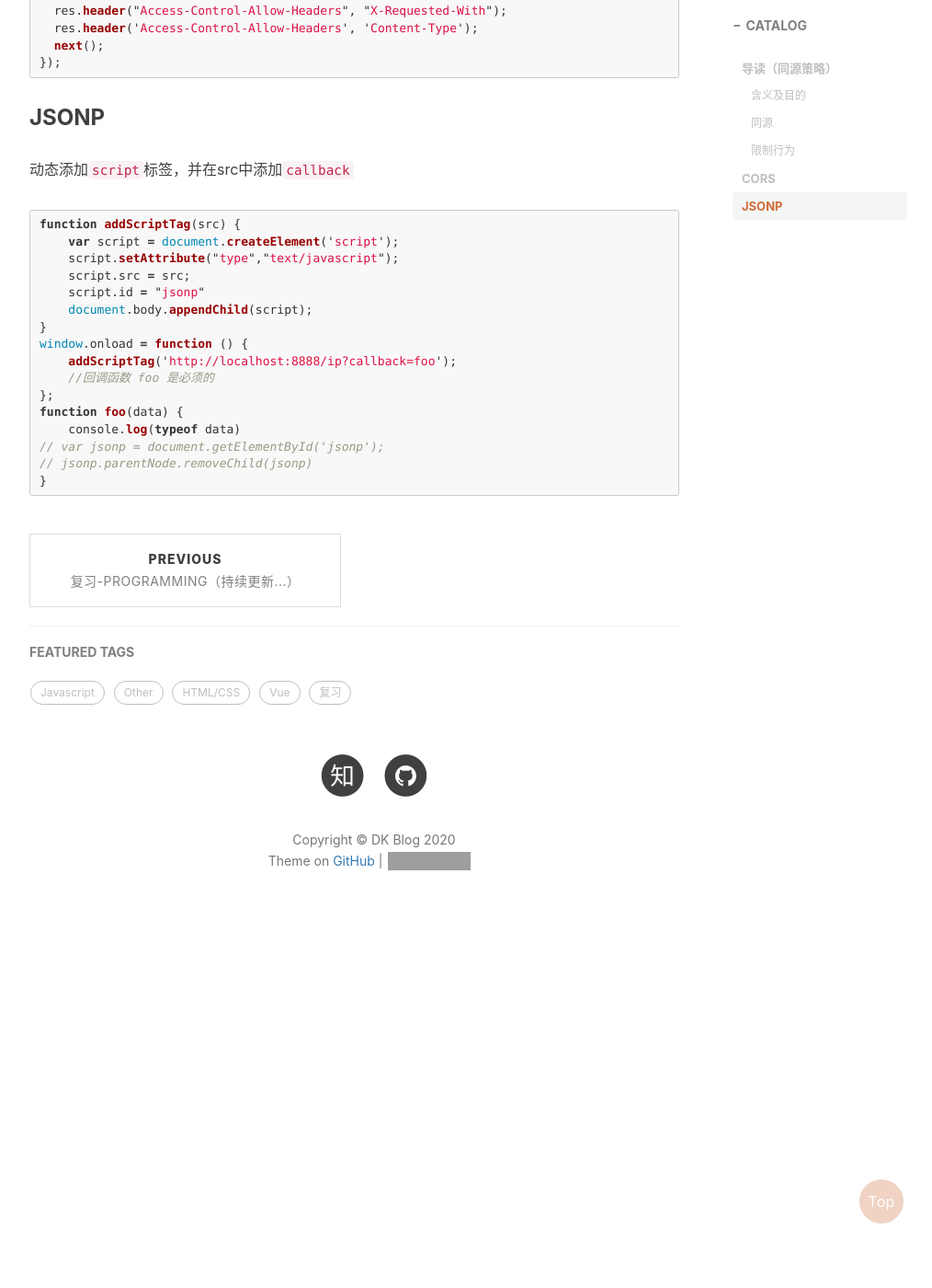
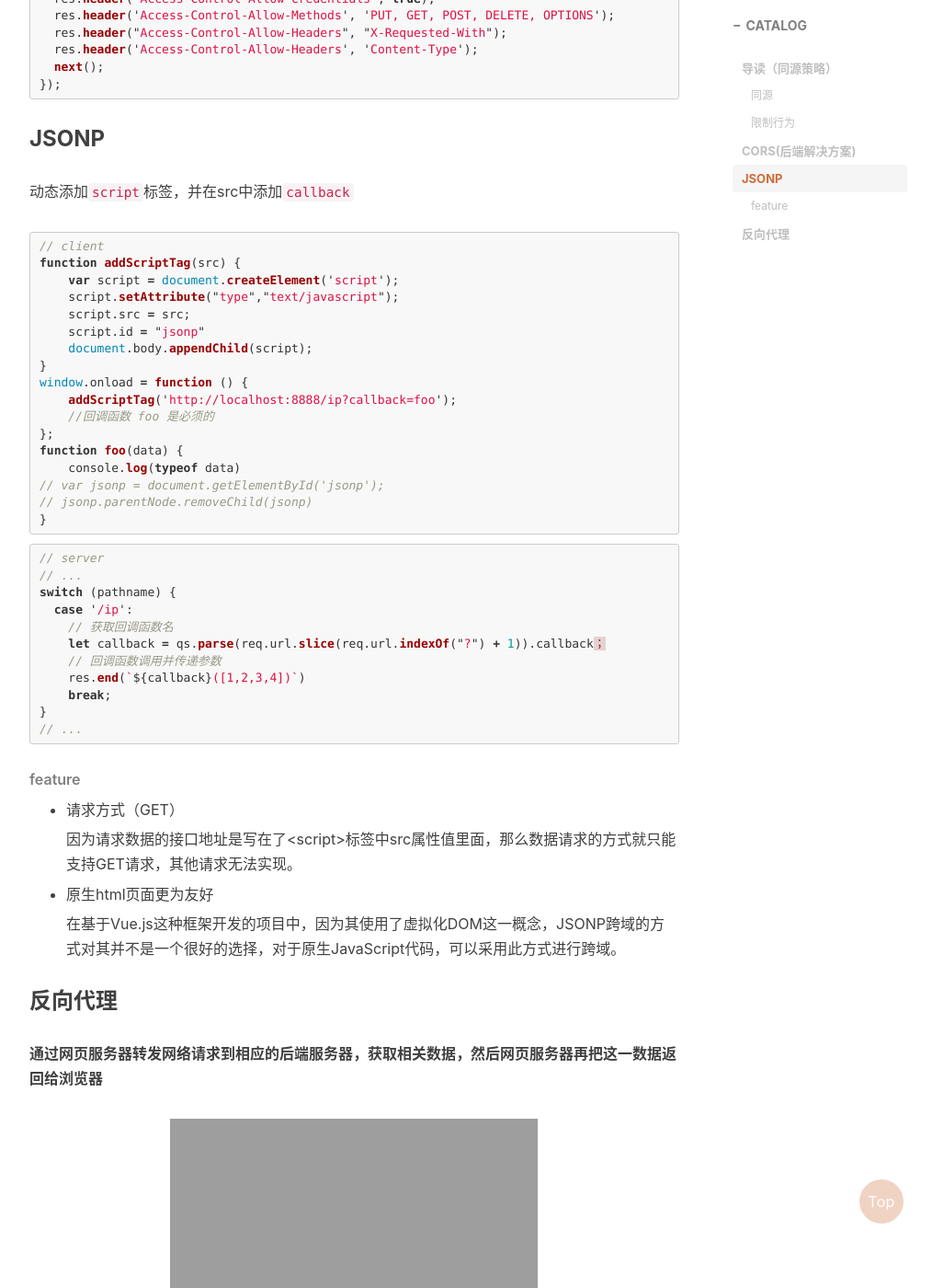
Before and after one commit to KAngJoin/KAngJoin.github.io, a Jekyll site: the page built from _posts/2020-03-20-跨域.md, in a window 1280 px wide and 1400 px high, scrolled down 1581 px. Shown: the whole window at 92% size, without its empty margins (233-1247 px from the left). Built offline with Jekyll 4.4.1, drawn with Linux system fonts in a browser that asks for light colours; nearby versions of some CDN libraries; comment, search, counter and statistics services are not loaded; some of the changed text lies outside the part shown; grey boxes are pictures that could not be loaded.

Commit message:
cross domain

````diff
--- a/_posts/2020-03-20-跨域.md
+++ b/_posts/2020-03-20-跨域.md
@@ -1,6 +1,6 @@
 ---
 layout: post
-title: 跨域问题与解决办法
+title: 跨域_原因与解决办法
 subtitle: 同源策略、ajax、cors、jsonp
 date: 2020-03-31
 author: dukang
@@ -12,9 +12,7 @@
 
 ### 导读（同源策略）
 
-##### 含义及目的
-
-1995年，网景（Nets pace）公司引入浏览器。
+1995年，网景（Nets pace）公司引入浏览器。**同源策略是浏览器的行为**，是为了保护本地数据不被JavaScript代码获取回来的数据污染，因此`拦截的是`客户端发出的请求回来的数据接收，即请求发送了，服务器响应了，但是无法被浏览器接收。
 
 含义： 甲网页设置的Cookie、localStorage等限制的内容，乙网页不可获取。
 
@@ -38,7 +36,7 @@
 
 3. Ajax 请求不能发送；
 
-### CORS
+### CORS(后端解决方案)
 
  CORS—允许跨域 （跨域资源共享(Cross Origin Resource Sharing)）
 
@@ -68,6 +66,7 @@
 动态添加`script`标签，并在src中添加`callback`
 
 ```js
+// client
 function addScriptTag(src) {
     var script = document.createElement('script');
     script.setAttribute("type","text/javascript");
@@ -85,3 +84,37 @@
 //    jsonp.parentNode.removeChild(jsonp)
 }
 ```
+
+```js
+// server
+// ...
+switch (pathname) {
+  case '/ip':
+    // 获取回调函数名
+    let callback = qs.parse(req.url.slice(req.url.indexOf("?") + 1)).callback；
+    // 回调函数调用并传递参数
+    res.end(`${callback}([1,2,3,4])`)
+    break;
+}
+// ...
+```
+
+###### feature
+
+- 请求方式（GET）
+
+  因为请求数据的接口地址是写在了\<script\>标签中src属性值里面，那么数据请求的方式就只能支持GET请求，其他请求无法实现。
+
+- 原生html页面更为友好
+
+  在基于Vue.js这种框架开发的项目中，因为其使用了虚拟化DOM这一概念，JSONP跨域的方式对其并不是一个很好的选择，对于原生JavaScript代码，可以采用此方式进行跨域。
+
+### 反向代理
+
+**通过网页服务器转发网络请求到相应的后端服务器，获取相关数据，然后网页服务器再把这一数据返回给浏览器**
+
+![反向代理](http://dukangblog.top/img/reverse.proxy.jpg)
+
+如何实现反向代理？
+
+......
````
